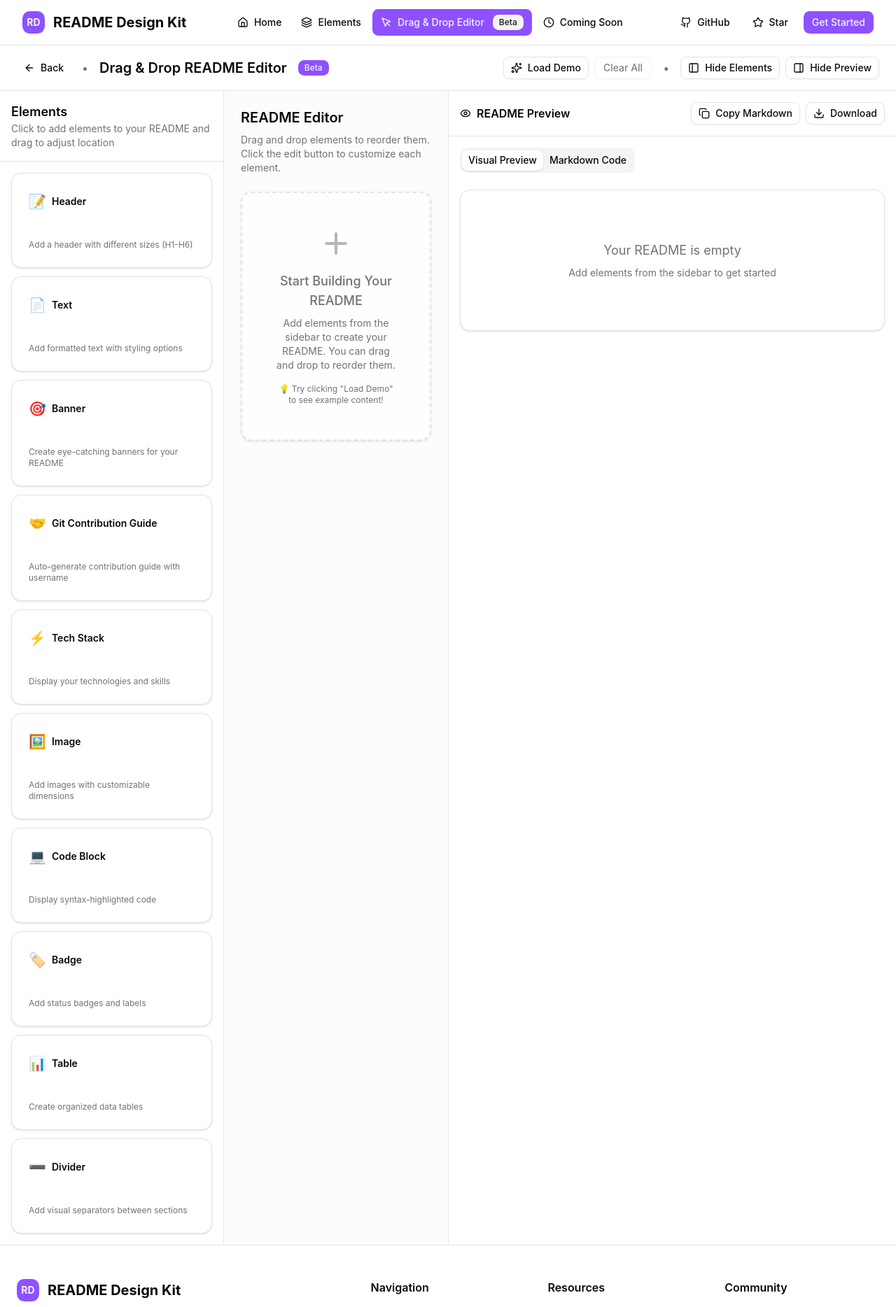
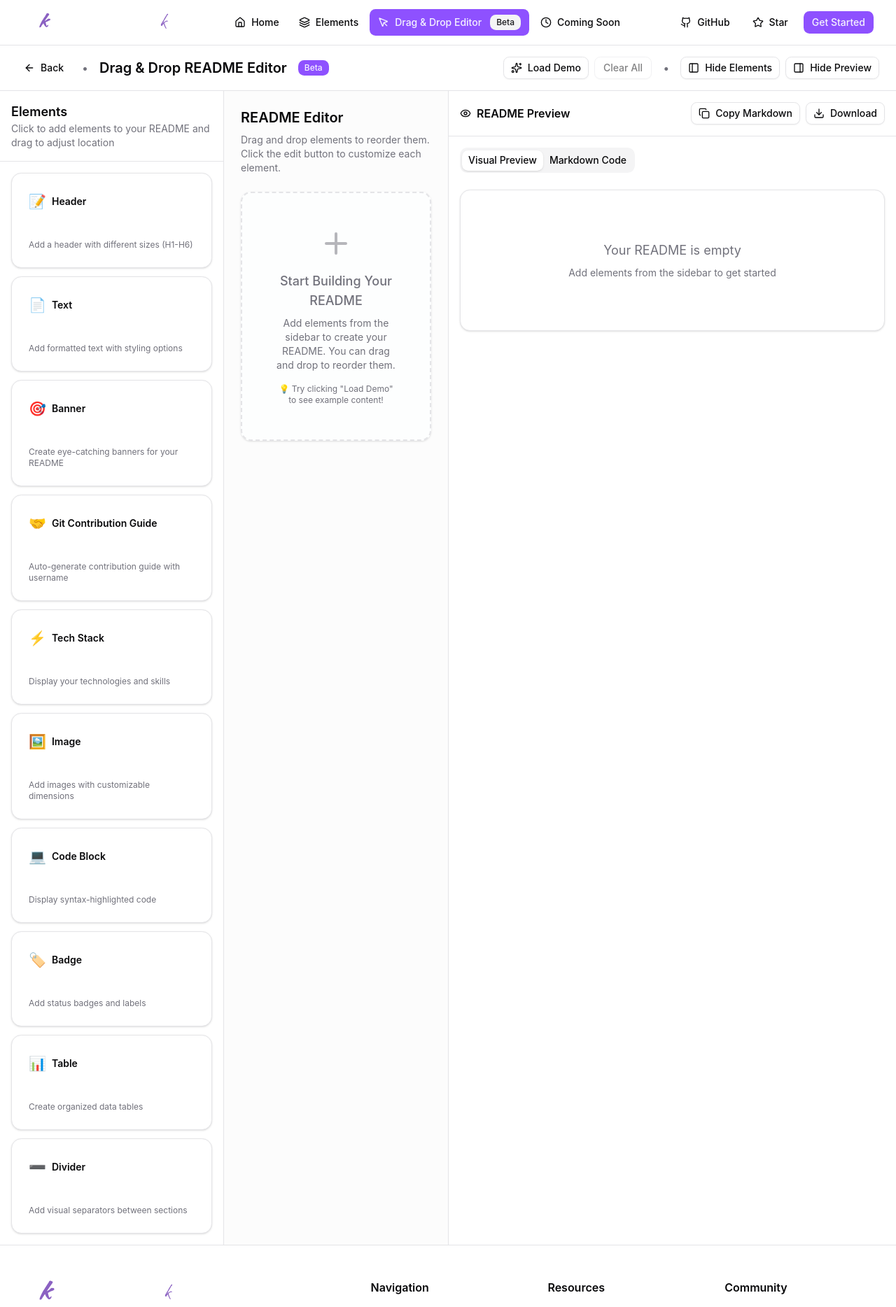
Before and after one commit to vivekd16/README_Design_Kit, a React (Vite) app: page /drag-drop in a window 1280 px wide. Shown: the top 1868 px of the page at 70% size. Built offline with nearby package versions, Linux system fonts and the light colour scheme.

Commit message:
Logo update

```diff
--- a/src/components/Footer.tsx
+++ b/src/components/Footer.tsx
@@ -57,12 +57,18 @@ export default function Footer() {
           {/* Brand Section */}
           <div className="lg:col-span-2">
             <Link to="/" className="flex items-center gap-3 mb-4">
-              <div className="h-8 w-8 bg-primary rounded-lg flex items-center justify-center">
-                <span className="text-primary-foreground font-bold text-sm">RD</span>
-              </div>
-              <span className="font-bold text-xl text-foreground">
-                README Design Kit
-              </span>
+
+                <img
+                      src="/rdkt.svg"
+                      alt="Logo"
+                      style={{ height: "40px" }}
+                    />
+
+              <img
+                src="/rdk.svg"
+                alt="README Design Kit Logo"
+                className="h-8 object-contain"
+              />
             </Link>
             <p className="text-muted-foreground mb-6 max-w-md">
               Create stunning README files with our comprehensive design toolkit.
--- a/src/components/Navbar.tsx
+++ b/src/components/Navbar.tsx
@@ -58,12 +58,17 @@ export default function Navbar() {
           {/* Logo */}
           <div className="flex items-center">
             <Link to="/" className="flex items-center gap-3">
-              <div className="h-8 w-8 bg-primary rounded-lg flex items-center justify-center">
-                <span className="text-primary-foreground font-bold text-sm">RD</span>
-              </div>
-              <span className="font-bold text-xl text-foreground">
-                README Design Kit
-              </span>
+              <img
+                src="/rdkt.svg"
+                alt="Logo"
+                style={{ height: "30px" }}
+              />
+
+              <img
+                src="/rdk.svg"
+                alt="README Design Ki"
+                className="h-8 object-contain"
+              />
             </Link>
           </div>
 
@@ -108,12 +113,17 @@ export default function Navbar() {
               <SheetContent side="right" className="w-80">
                 <div className="flex items-center justify-between mb-6">
                   <div className="flex items-center gap-3">
-                    <div className="h-8 w-8 bg-primary rounded-lg flex items-center justify-center">
-                      <span className="text-primary-foreground font-bold text-sm">RD</span>
-                    </div>
-                    <span className="font-bold text-lg text-foreground">
-                      README Design Kit
-                    </span>
+                    <img
+                      src="/rdkt.svg"
+                      alt="Logo"
+                      style={{ height: "20px" }}
+                    />
+
+                    <img
+                      src="/rdk.svg"
+                      alt="README Design Kitt"
+                      className="h-8 object-contain"
+                    />
                   </div>
                 </div>
 
```
Also changed, not shown: rdk.svg (added), rdkt.svg (added).
